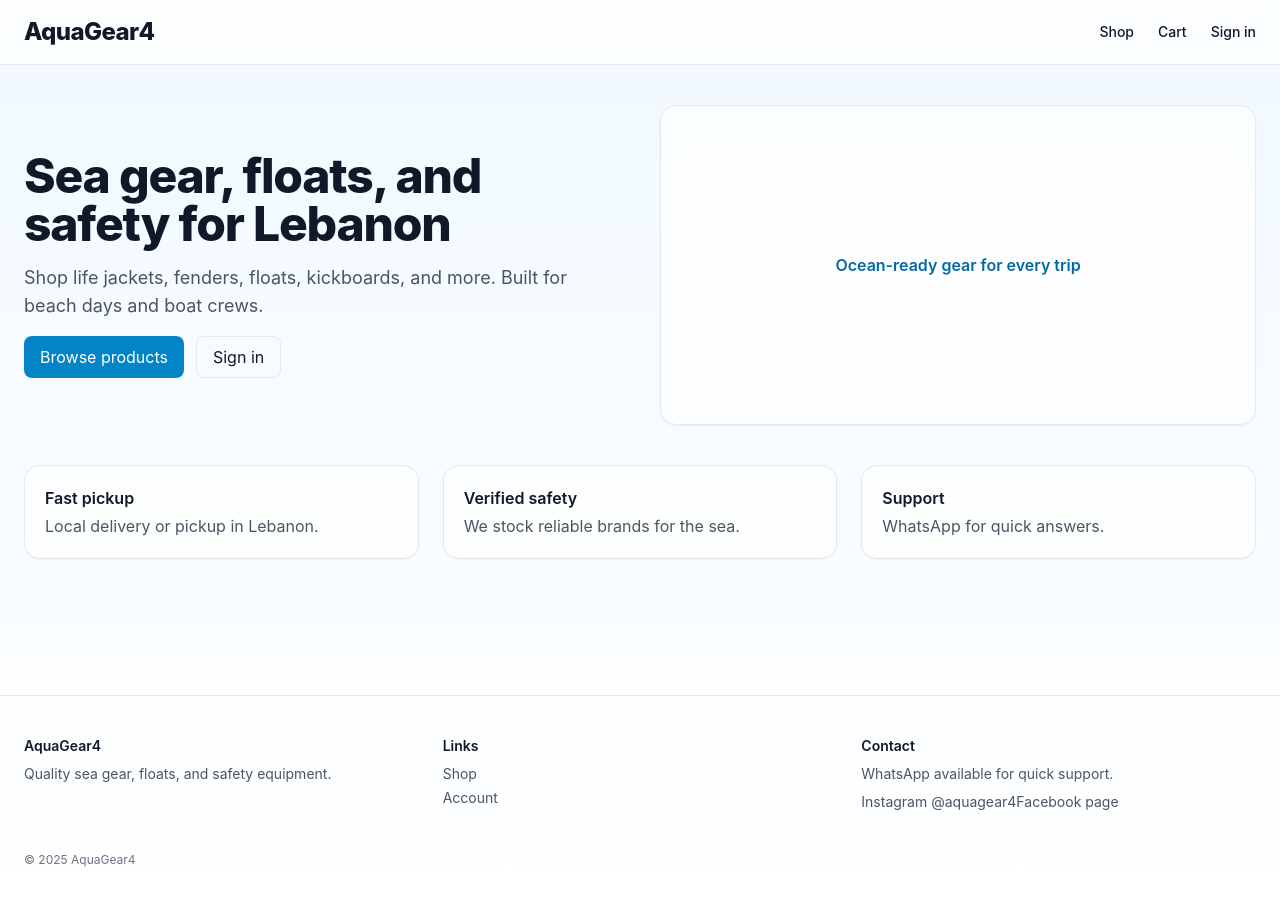
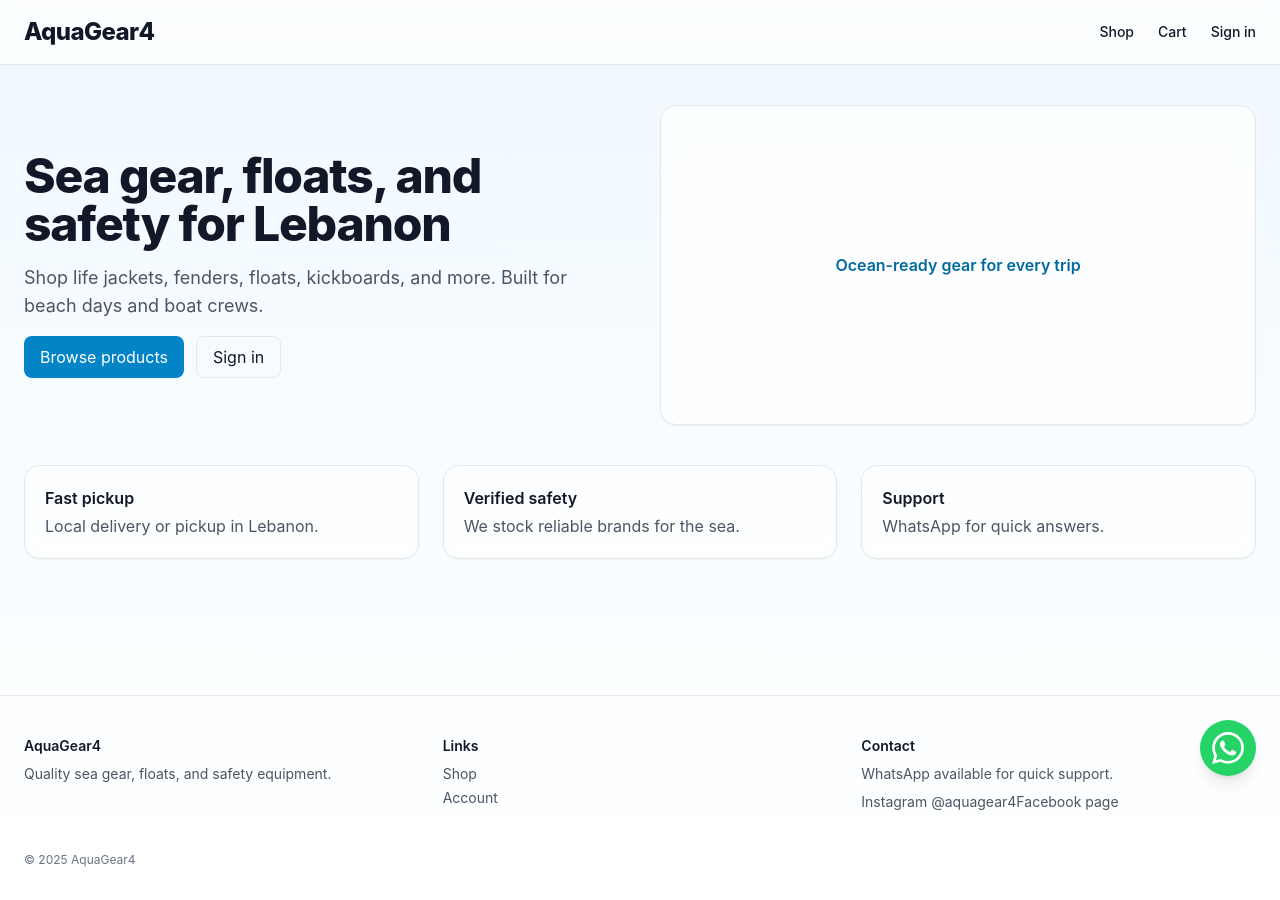
Before and after one commit to Bill-d77/aquagear-repo, a Next.js app: page / in a window 1280 px wide. Built offline with nearby package versions, Linux system fonts and the light colour scheme; no server answers.

Commit message:
feat: add floating whatsapp button

```diff
--- a/src/app/layout.tsx
+++ b/src/app/layout.tsx
@@ -4,6 +4,7 @@
 import { Providers } from "./providers";
 import { auth } from "@/lib/auth";
 import { Toaster } from "sonner";
+import { WhatsAppButton } from "@/components/WhatsAppButton";
 
 export default async function RootLayout({ children }: { children: ReactNode }) {
   const session = await auth();
@@ -54,6 +55,7 @@
             <div className="mx-auto max-w-7xl px-6 pb-8 text-xs text-gray-500">© {new Date().getFullYear()} AquaGear4</div>
           </footer>
           <Toaster position="bottom-right" richColors />
+          <WhatsAppButton />
         </Providers>
       </body>
     </html>
--- /dev/null
+++ b/src/components/WhatsAppButton.tsx
@@ -0,0 +1,27 @@
+"use client";
+
+import { motion } from "framer-motion";
+
+export function WhatsAppButton() {
+    return (
+        <motion.a
+            href="https://wa.me/96171634379"
+            target="_blank"
+            rel="noopener noreferrer"
+            className="fixed bottom-6 right-6 z-50 flex items-center justify-center w-14 h-14 bg-[#25D366] rounded-full shadow-lg hover:bg-[#20bd5a] transition-colors"
+            initial={{ scale: 0, opacity: 0 }}
+            animate={{ scale: 1, opacity: 1 }}
+            whileHover={{ scale: 1.1 }}
+            whileTap={{ scale: 0.9 }}
+            title="Chat on WhatsApp"
+        >
+            <svg
+                viewBox="0 0 24 24"
+                fill="currentColor"
+                className="w-8 h-8 text-white"
+            >
+                <path d="M17.472 14.382c-.297-.149-1.758-.867-2.03-.967-.273-.099-.471-.148-.67.15-.197.297-.767.966-.94 1.164-.173.199-.347.223-.644.075-.297-.15-1.255-.463-2.39-1.475-.883-.788-1.48-1.761-1.653-2.059-.173-.297-.018-.458.13-.606.134-.133.298-.347.446-.52.149-.174.198-.298.298-.497.099-.198.05-.371-.025-.52-.075-.149-.669-1.612-.916-2.207-.242-.579-.487-.5-.669-.51-.173-.008-.371-.01-.57-.01-.198 0-.52.074-.792.372-.272.297-1.04 1.016-1.04 2.479 0 1.462 1.065 2.875 1.213 3.074.149.198 2.096 3.2 5.077 4.487.709.306 1.262.489 1.694.625.712.227 1.36.195 1.871.118.571-.085 1.758-.719 2.006-1.413.248-.694.248-1.289.173-1.413-.074-.124-.272-.198-.57-.347m-5.421 7.403h-.004a9.87 9.87 0 01-5.031-1.378l-.361-.214-3.741.982.998-3.648-.235-.374a9.86 9.86 0 01-1.51-5.26c.001-5.45 4.436-9.884 9.888-9.884 2.64 0 5.122 1.03 6.988 2.898a9.825 9.825 0 012.893 6.994c-.003 5.45-4.437 9.884-9.885 9.884m8.413-18.297A11.815 11.815 0 0012.05 0C5.495 0 .16 5.335.157 11.892c0 2.096.547 4.142 1.588 5.945L.057 24l6.305-1.654a11.882 11.882 0 005.683 1.448h.005c6.554 0 11.89-5.335 11.893-11.893a11.821 11.821 0 00-3.48-8.413z" />
+            </svg>
+        </motion.a>
+    );
+}
```
